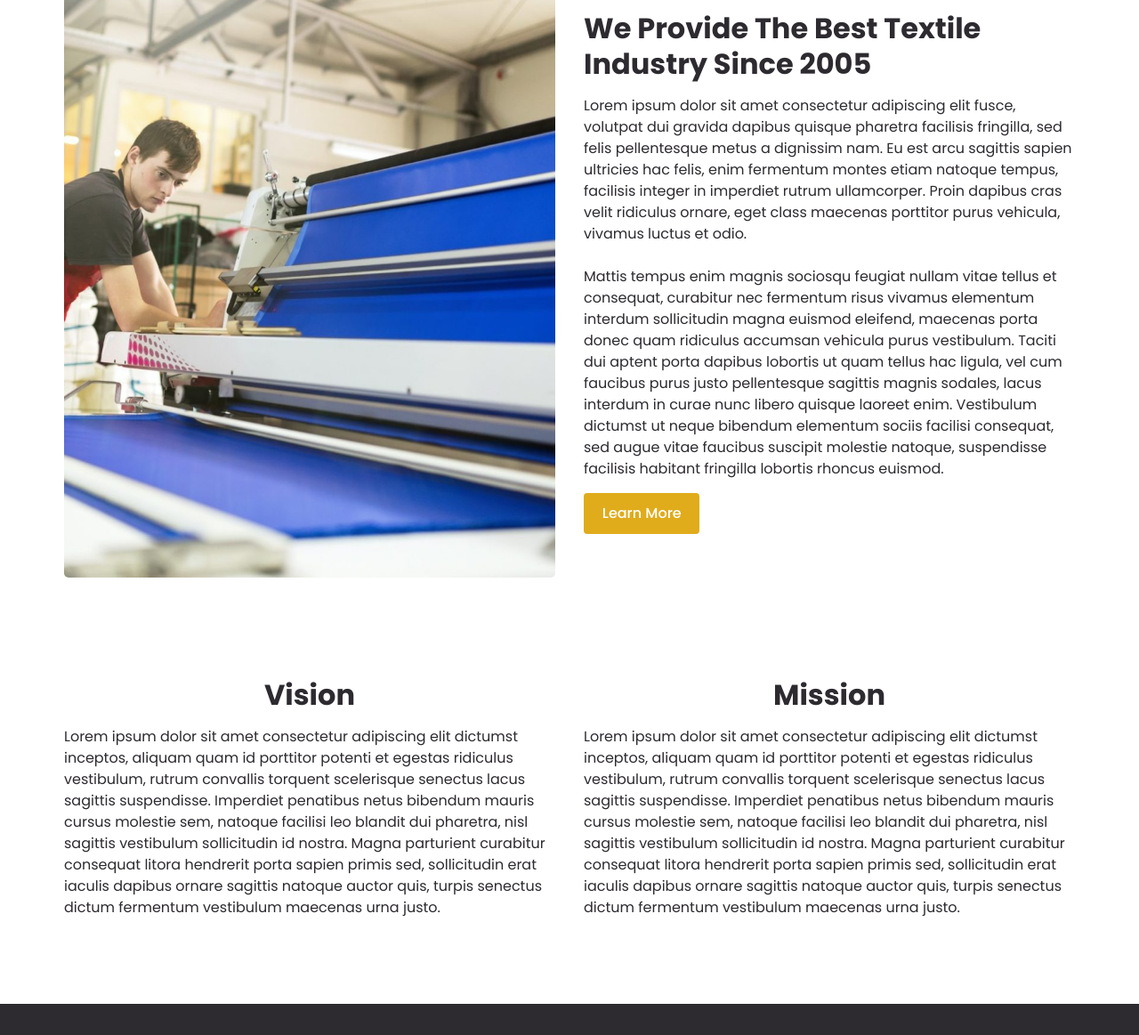
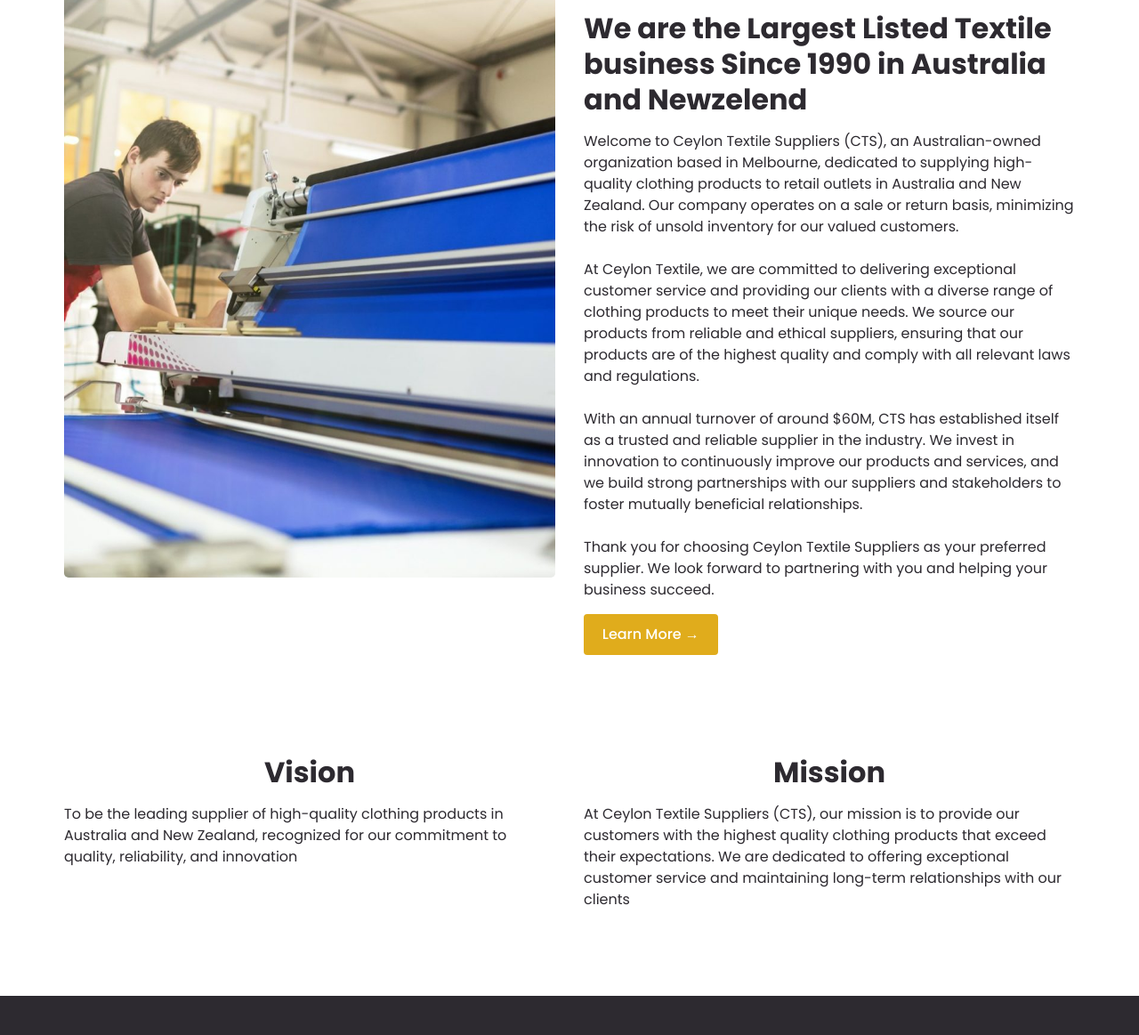
Before and after one commit to Janith-Sandamal/Neo-textile-web-appication, a plain HTML site: page index.html in a window 1280 px wide. Shown: the part 936-2099 px from the top of the page at 89% size. Drawn offline with Linux system fonts and the light colour scheme.

Commit message:
Add content to index page

```diff
--- a/index.html
+++ b/index.html
@@ -8,7 +8,7 @@
     <!-- Link to the style.css stylesheet -->
     <link rel="stylesheet" href="styles/desk_style.css">
     <link rel="stylesheet" href="styles/mobile_style.css">
-    <title>Home</title>
+    <title>Ceylone Textile | Home</title>
 </head>
 
 <body>
@@ -59,12 +59,12 @@
             <main>
                 <div class="row">
                     <div class="col">
-                        <h5>Since 2010</h5>
-                        <h1>Textilery Creating The Best Textile Solutions</h1>
-                        <p>Lorem ipsum dolor sit amet, consectetur adipiscing elit, sed do eiusmod tempor incididunt ut
-                            labore et dolore magna aliqua. Ut enim ad minim veniam, quis nostrud exercitation ullamco
+                        <h5>Since 1990</h5>
+                        <h1>Welcome to Ceylon Textile Suppliers</h1>
+                        <p>An Australian-owned organization dedicated to providing high-quality clothing products to retail outlets in Australia and New Zealand.
+                             Our company operates on a sale or return basis. We are committed to providing our customers with the highest quality clothing products that exceed their expectations.
                         </p>
-                        <a href="about.html" class="button">Learn More</a>
+                        <a href="#about-textile" class="button">Learn More &rarr;</a>
                     </div>
                     <div class="col">
 
@@ -84,23 +84,20 @@
                     <img src="images/Home-section-2.jpg" alt="Ceylone Textile">
                 </div>
                 <div class="col">
-                    <h5>About Textile</h5>
-                    <h2>We Provide The Best Textile Industry Since 2005</h2>
-                    <p>Lorem ipsum dolor sit amet consectetur adipiscing elit fusce, volutpat dui gravida dapibus
-                        quisque pharetra facilisis fringilla, sed felis pellentesque metus a dignissim nam. Eu est arcu
-                        sagittis sapien ultricies hac felis, enim fermentum montes etiam natoque tempus, facilisis
-                        integer in imperdiet rutrum ullamcorper. Proin dapibus cras velit ridiculus ornare, eget class
-                        maecenas porttitor purus vehicula, vivamus luctus et odio.
-                        <br><br>
-                        Mattis tempus enim magnis sociosqu feugiat nullam vitae tellus et consequat, curabitur nec
-                        fermentum risus vivamus elementum interdum sollicitudin magna euismod eleifend, maecenas porta
-                        donec quam ridiculus accumsan vehicula purus vestibulum. Taciti dui aptent porta dapibus
-                        lobortis ut quam tellus hac ligula, vel cum faucibus purus justo pellentesque sagittis magnis
-                        sodales, lacus interdum in curae nunc libero quisque laoreet enim. Vestibulum dictumst ut neque
-                        bibendum elementum sociis facilisi consequat, sed augue vitae faucibus suscipit molestie
-                        natoque, suspendisse facilisis habitant fringilla lobortis rhoncus euismod.
+                    <h5 id="about-textile">About Textile</h5>
+                    <h2>We are the Largest Listed Textile business Since 1990 in Australia and Newzelend</h2>
+                    <p>Welcome to Ceylon Textile Suppliers (CTS), an Australian-owned organization based in Melbourne, dedicated to supplying high-quality clothing products to retail outlets in Australia and New Zealand. Our company operates on a sale or return basis, minimizing the risk of unsold inventory for our valued customers.
+                    <br><br>
+                    At Ceylon Textile, we are committed to delivering exceptional customer service and providing our clients with a diverse range
+                    of clothing products to meet their unique needs. We source our products from reliable and ethical suppliers,
+                    ensuring that our products are of the highest quality and comply with all relevant laws and regulations.
+                    <br><br>
+                    With an annual turnover of around $60M, CTS has established itself as a trusted and reliable supplier in the industry. We invest in innovation to continuously improve our products and services, and we build strong partnerships with our suppliers and stakeholders to foster mutually beneficial relationships.
+                    <br><br>
+                    Thank you for choosing Ceylon Textile Suppliers as your preferred supplier.
+                    We look forward to partnering with you and helping your business succeed.
                     </p>
-                    <a href="about.html" class="button">Learn More</a>
+                    <a href="#" class="button">Learn More &rarr;</a>
                 </div>
 
             </div>
@@ -109,13 +106,8 @@
                 <div class="col vision">
                     <H2>Vision</H2>
                     <p>
-                        Lorem ipsum dolor sit amet consectetur adipiscing elit dictumst inceptos, aliquam quam id
-                        porttitor potenti et egestas ridiculus vestibulum, rutrum convallis torquent scelerisque
-                        senectus lacus sagittis suspendisse. Imperdiet penatibus netus bibendum mauris cursus molestie
-                        sem, natoque facilisi leo blandit dui pharetra, nisl sagittis vestibulum sollicitudin id nostra.
-                        Magna parturient curabitur consequat litora hendrerit porta sapien primis sed, sollicitudin erat
-                        iaculis dapibus ornare sagittis natoque auctor quis, turpis senectus dictum fermentum vestibulum
-                        maecenas urna justo.
+                        To be the leading supplier of high-quality clothing products in Australia and New Zealand,
+                        recognized for our commitment to quality, reliability, and innovation
 
 
                     </p>
@@ -124,13 +116,10 @@
                 <div class="col mission">
                     <H2>Mission</H2>
                     <p>
-                        Lorem ipsum dolor sit amet consectetur adipiscing elit dictumst inceptos, aliquam quam id
-                        porttitor potenti et egestas ridiculus vestibulum, rutrum convallis torquent scelerisque
-                        senectus lacus sagittis suspendisse. Imperdiet penatibus netus bibendum mauris cursus molestie
-                        sem, natoque facilisi leo blandit dui pharetra, nisl sagittis vestibulum sollicitudin id nostra.
-                        Magna parturient curabitur consequat litora hendrerit porta sapien primis sed, sollicitudin erat
-                        iaculis dapibus ornare sagittis natoque auctor quis, turpis senectus dictum fermentum vestibulum
-                        maecenas urna justo.
+                        At Ceylon Textile Suppliers (CTS), our mission is to provide our customers with the highest
+                        quality clothing products that exceed their expectations.
+                        We are dedicated to offering exceptional customer service and maintaining
+                        long-term relationships with our clients
 
 
                     </p>
@@ -168,7 +157,7 @@
                 <div>
                     <i><img src="images/map-pin.svg" alt="map-pin"></i>
                     <p><span>Newzelend</span>
-                        Awecklend</p>
+                        Australia</p>
                 </div>
 
                 <div>
@@ -185,7 +174,7 @@
                     <span>About the company</span>
                     <strong>Ceylon Textile Suppliers</strong> , an Australian owned organization based in Melbourne
                     which supplies clothing
-                    related products to Australian and New Zealand retail outlets on a sale or return basis
+                    related products to Australian and New Zealand retail outlets on a sale or return basis.
                 </p>
                 <div class="footer-icons">
                     <a href="#"><img src="images/facebook.svg" alt="facebook"></a>
```
